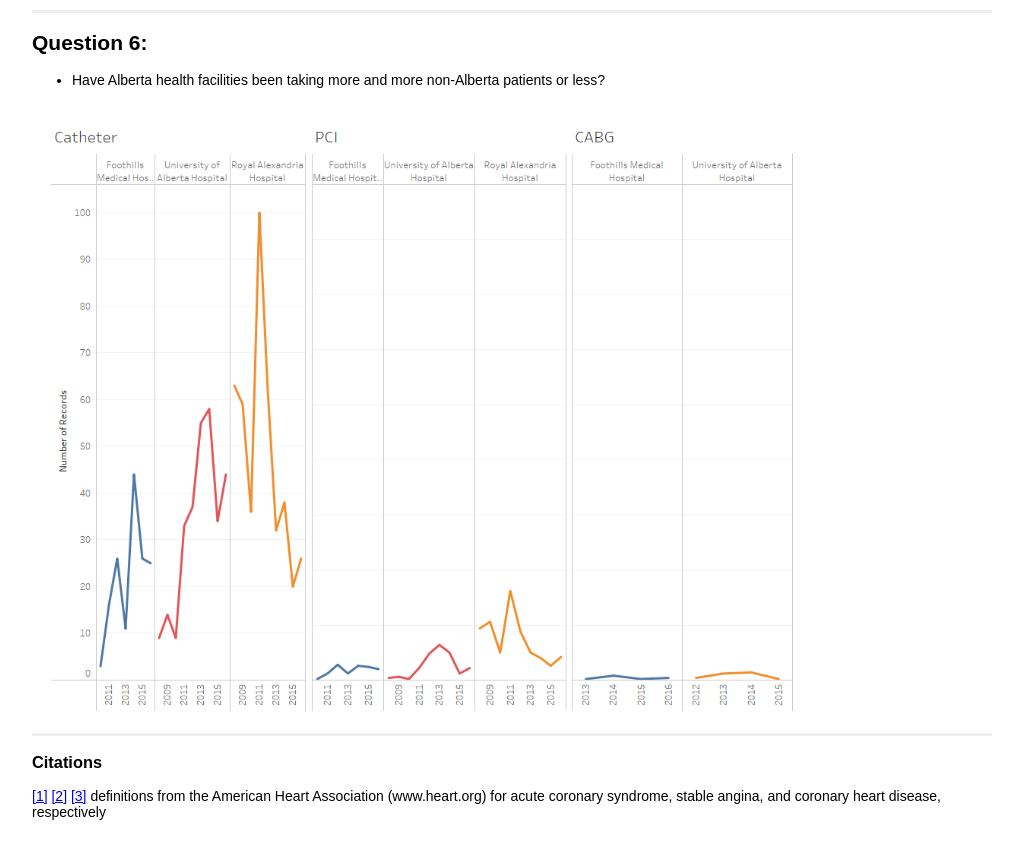
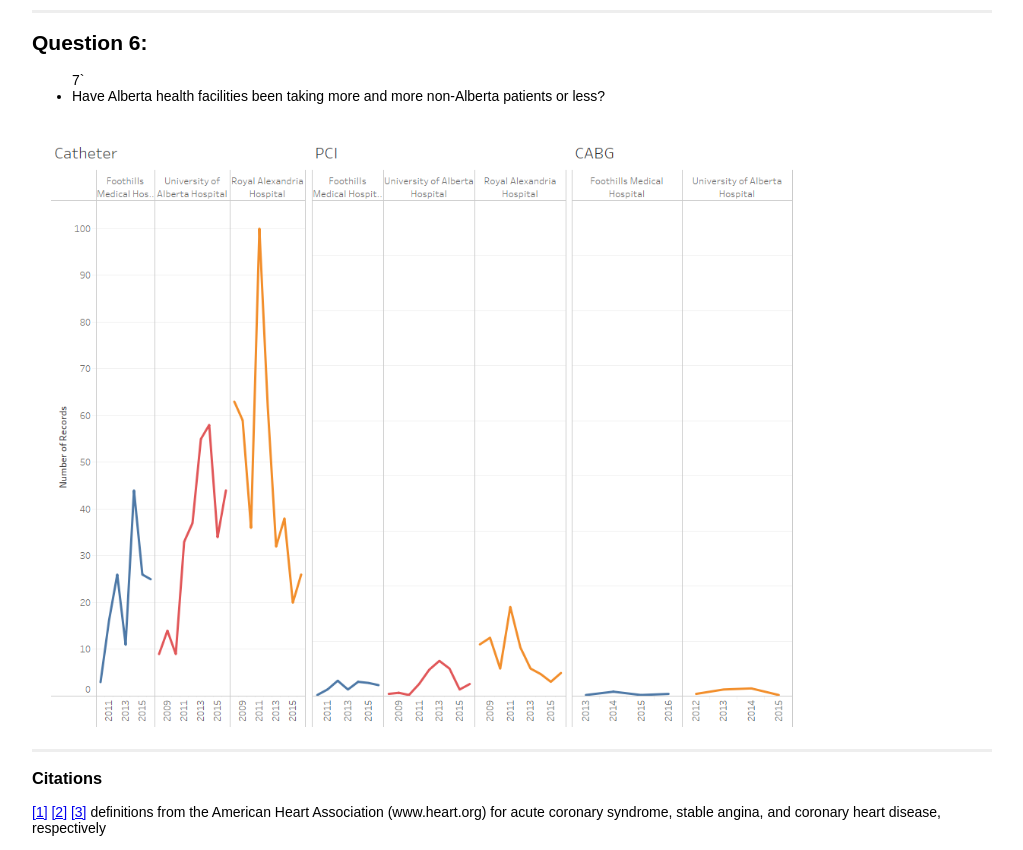
Before and after one commit to ejaguete/approach99, a plain HTML site: page index.html in a window 1280 px wide. Shown: the part 6210-7060 px from the top of the page, without its empty margins (128-1151 px from the left). Drawn offline with Linux system fonts and the light colour scheme.

Commit message:
more imgs

```diff
--- a/index.html
+++ b/index.html
@@ -240,6 +240,8 @@
         <div class="section-title">
             <h2>Question 6:</h2>
             <ul>
+
+                7`
                 <li>Have Alberta health facilities been taking more and more non-Alberta patients or less?
                 </li>
             </ul>
```
Also changed, not shown: approach99-q3a.png (added).
